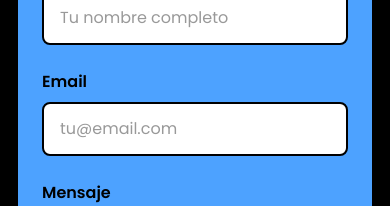
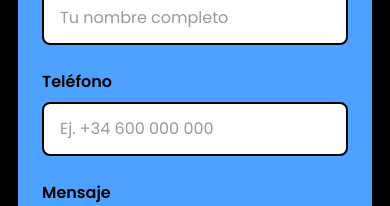
Before and after one commit to galapsegales/sapiens-dog, a plain HTML site: page contacto.html in a window 390 px wide. Shown: the part 721-927 px from the top of the page. Drawn offline with Linux system fonts and the light colour scheme.

Commit message:
Change email input to phone input in contacto.html

```diff
--- a/contacto.html
+++ b/contacto.html
@@ -88,8 +88,8 @@
                                 <input type="text" id="nombre" name="nombre" class="contacto-form__input" placeholder="Tu nombre completo" required>
                             </div>
                             <div class="contacto-form__group">
-                                <label for="email" class="contacto-form__label">Email</label>
-                                <input type="email" id="email" name="email" class="contacto-form__input" placeholder="tu@email.com" required>
+                                <label for="email" class="contacto-form__label">Teléfono</label>
+                                <input type="tel" id="email" name="email" class="contacto-form__input" placeholder="Ej. +34 600 000 000" required>
                             </div>
                             <div class="contacto-form__group">
                                 <label for="mensaje" class="contacto-form__label">Mensaje</label>
```
